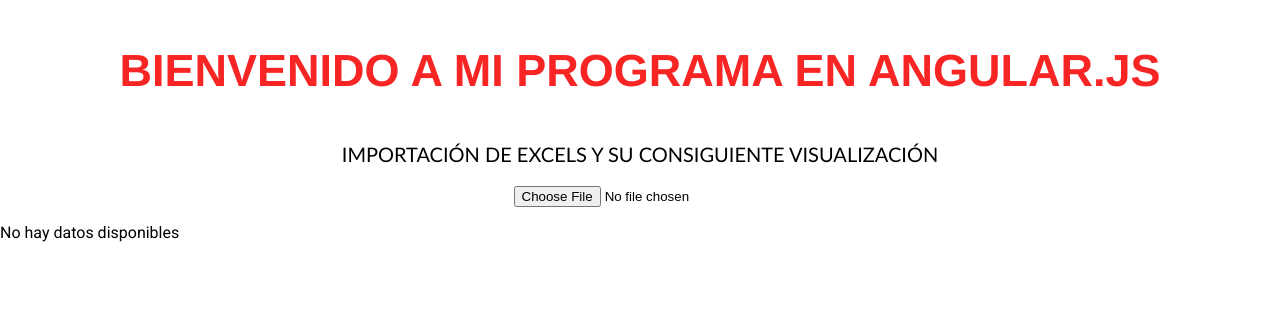
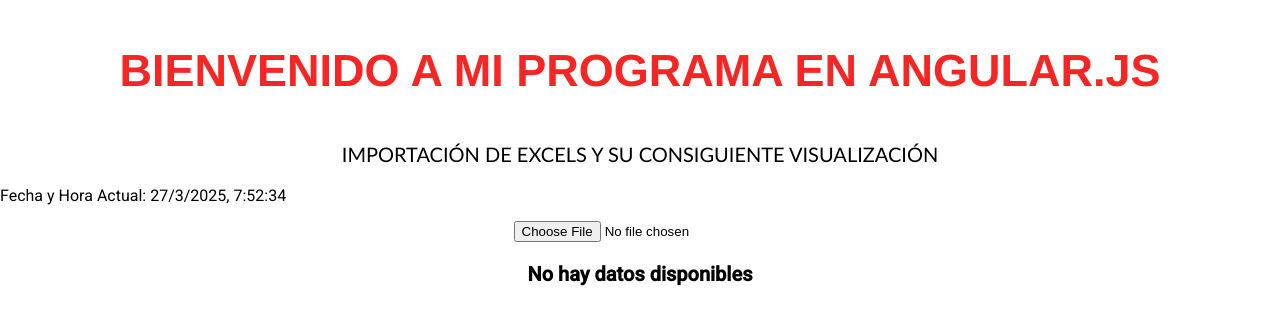
Before and after one commit to JLD2025/Import-excel, an Angular app: page / in a window 1280 px wide. Shown: the top 324 px of the page. Built offline with nearby package versions, Linux system fonts and the light colour scheme.

Commit message:
Cambios en styles.css, excel-importer.component.ts y .html

```diff
--- a/src/app/excel-importer/excel-importer.component.html
+++ b/src/app/excel-importer/excel-importer.component.html
@@ -1,9 +1,13 @@
+
+
 <p class="title">BIENVENIDO A MI PROGRAMA EN ANGULAR.JS</p>
 <p class="subtitle">IMPORTACIÓN DE EXCELS Y SU CONSIGUIENTE VISUALIZACIÓN</p>
 
+<p class="date-time">Fecha y Hora Actual: {{ currentDate }}</p>
+
 <input type="file" (change)="onFileChange($event)" accept=".xls,.xlsx"/>
 
-<p *ngIf="excelData.length === 0">No hay datos disponibles</p>
+<p class="message" *ngIf="excelData.length === 0">No hay datos disponibles</p>
 
 <div *ngIf="sheetNames.length > 0" class="style">
   <ul class="horizontal">
--- a/src/app/excel-importer/excel-importer.component.ts
+++ b/src/app/excel-importer/excel-importer.component.ts
@@ -1,4 +1,4 @@
-import { Component } from '@angular/core';
+import { Component, OnInit } from '@angular/core';
 import * as XLSX from 'xlsx'
 import { CommonModule } from '@angular/common';
 
@@ -10,12 +10,30 @@
   styleUrls: ['./excel-importer.component.css']
 })
 
-export class ExcelImporterComponent {
+export class ExcelImporterComponent implements OnInit {
   excelData: any[] = []; //Sirve par almacenar los datos
   sheetNames: string[] = []; //Sirve para almacenar los diferentes nombres de las hojas que contiene un excel en particular.
   selectedSheetIndex: number = 0; //Indice de la hoja seleccionada de un excel.
 
   workbook: XLSX.WorkBook | null = null; // Almacena el workbook
+  currentDate: string = '';
+
+  ngOnInit() {
+    this.updateTime();
+  }
+
+  updateTime(){
+    this.getCurrentDate();
+    if (typeof window !== 'undefined' && typeof window.requestAnimationFrame === 'function') {
+      window.requestAnimationFrame(() => this.updateTime()); // Llama de nuevo si estamos en un navegador
+    }
+  }
+
+  // Función para obtener la fecha y hora actuales
+  getCurrentDate() {
+    const ahora = new Date();
+    this.currentDate = ahora.toLocaleString('es-ES');
+  }
 
   onFileChange(event: any) {
     const file = event.target.files[0];
--- a/src/styles.css
+++ b/src/styles.css
@@ -22,6 +22,13 @@
 input{
     display: block;
     margin: 0 auto;
+}
+
+.message{
+    color: black;
+    font-weight: bold;
+    font-size: 20px;
+    text-align: center;
 }
 
 table{
@@ -60,6 +67,7 @@
 
 .styles tr:not(:first-child):hover {
     background-color: #f70303dd; /* Fondo cuando se pasa el ratón por encima de la fila */
+    font-weight: bold;
 }
 
 .style{
```
